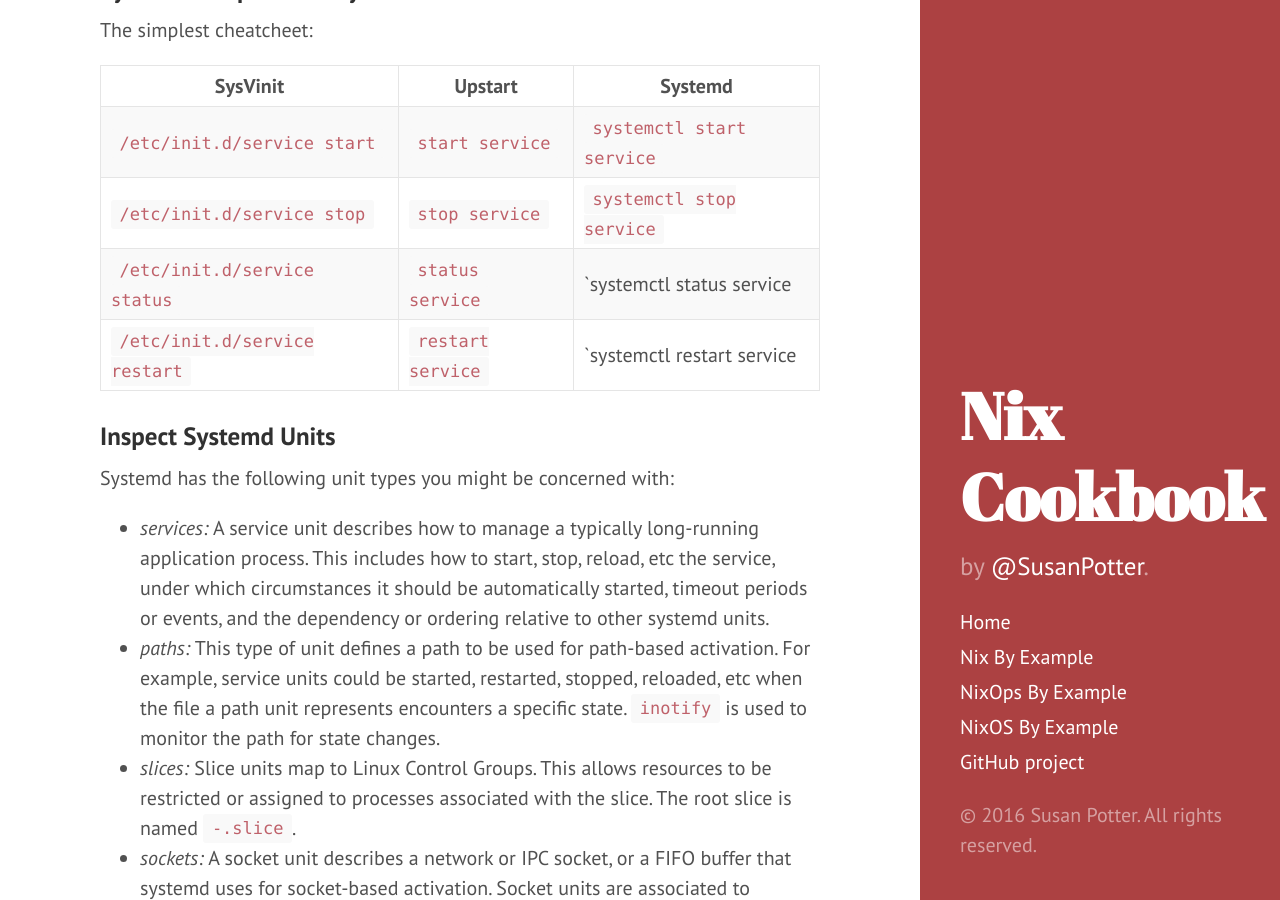
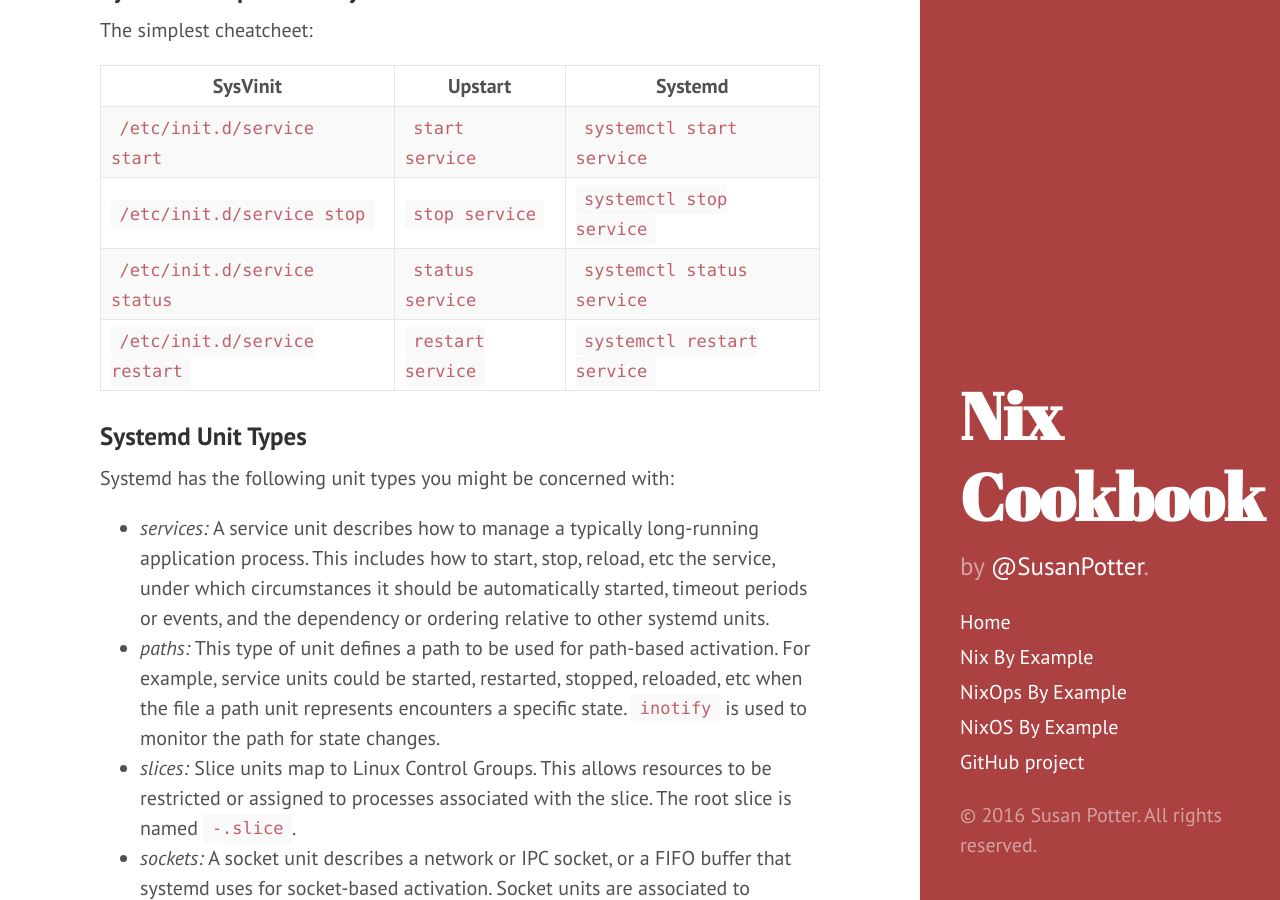
Before and after one commit to functionalops/nix-cookbook, a Jekyll site: the page built from _posts/2016-06-14-nixos-systemd-journald.md, in a window 1280 px wide and 900 px high, scrolled down 346 px. Built offline with Jekyll 4.4.1, drawn with Linux system fonts in a browser that asks for light colours; Markdown is read by kramdown in place of the engine named in the settings.

Commit message:
Fix markdown table formatting in a post

```diff
--- a/_posts/2016-06-14-nixos-systemd-journald.md
+++ b/_posts/2016-06-14-nixos-systemd-journald.md
@@ -10,15 +10,15 @@ journalctl, and related tools.
 
 The simplest cheatcheet:
 
-| SysVinit                     | Upstart           | Systemd                     |
-|---                           |---                |---                          |
-| `/etc/init.d/service start`  | `start service`   | `systemctl start service`   |
-| `/etc/init.d/service stop`   | `stop service`    | `systemctl stop service`    |
-| `/etc/init.d/service status` | `status service`  | `systemctl status service   |
-| `/etc/init.d/service restart`| `restart service` | `systemctl restart service  |
+| SysVinit                      | Upstart           | Systemd                     |
+|---                            |---                |---                          |
+| `/etc/init.d/service start`   | `start service`   | `systemctl start service`   |
+| `/etc/init.d/service stop`    | `stop service`    | `systemctl stop service`    |
+| `/etc/init.d/service status`  | `status service`  | `systemctl status service`  |
+| `/etc/init.d/service restart` | `restart service` | `systemctl restart service` |
 
 
-### Inspect Systemd Units
+### Systemd Unit Types
 
 Systemd has the following unit types you might be concerned with:
 
```
